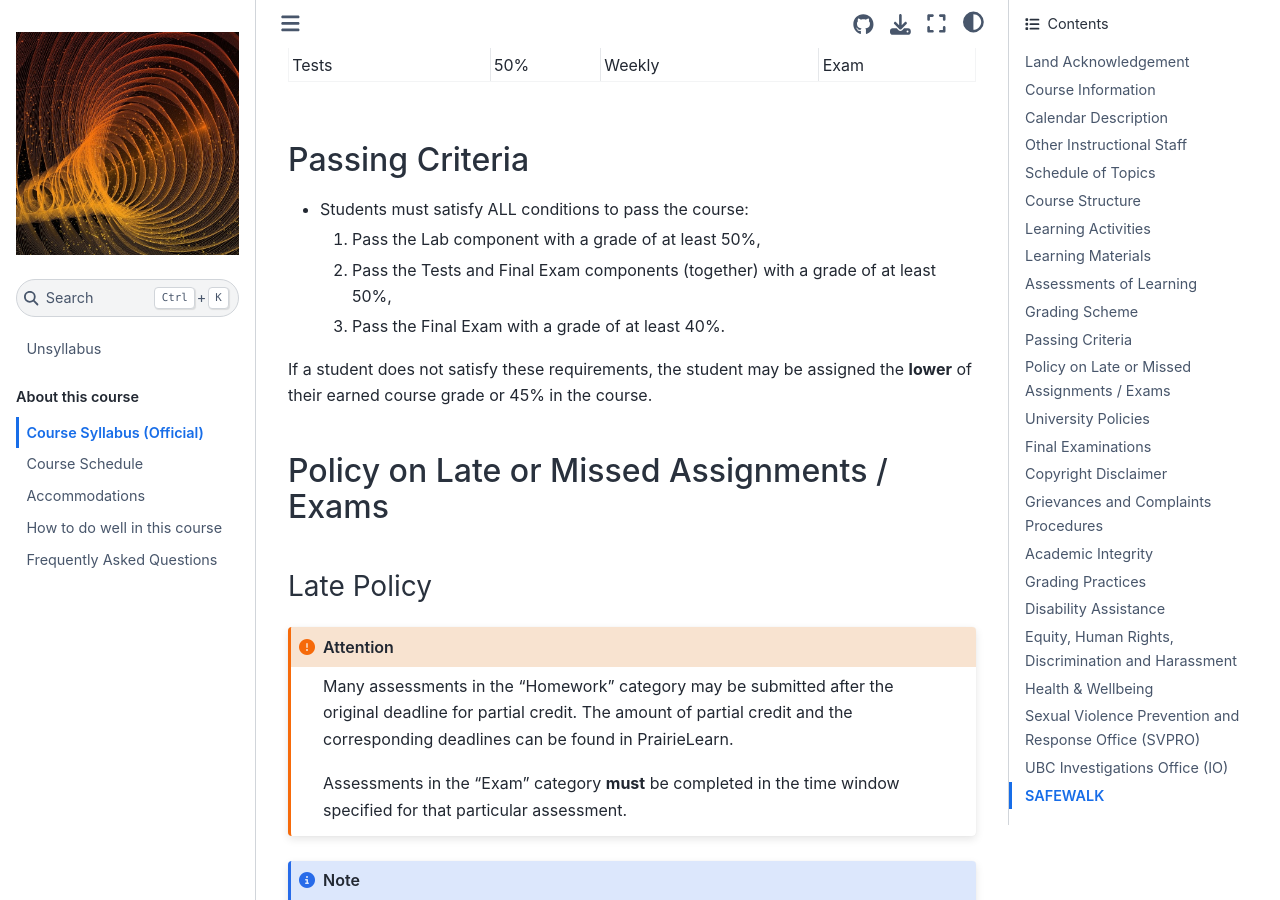
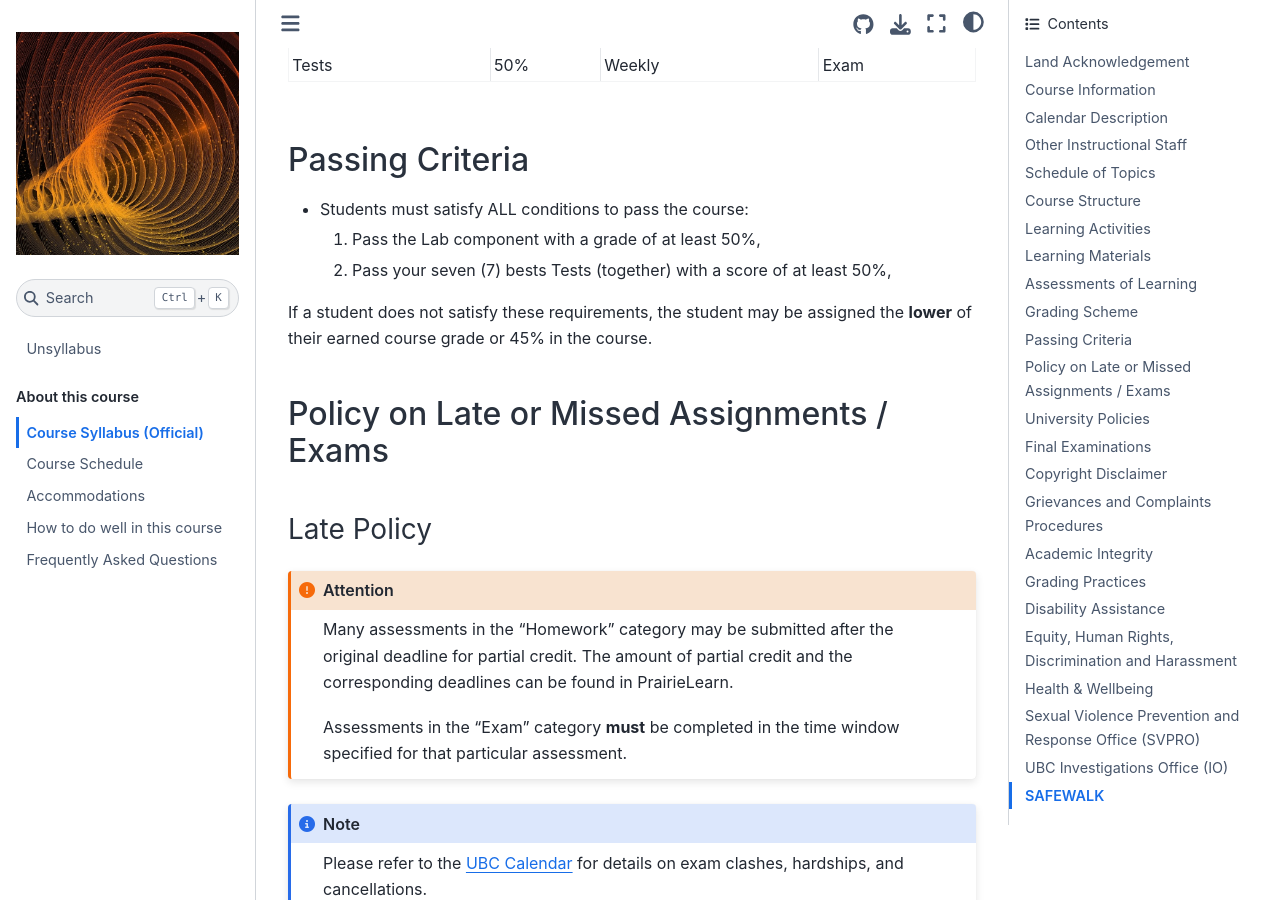
Before and after one commit to UBC-CS/cpsc100, a Jupyter Book: the page built from about/syllabus.md, in a window 1280 px wide and 900 px high, scrolled down 3909 px. Built offline with Jupyter Book 1.0.4 settings and Sphinx 7.4.7 and the Sphinx Book theme 1.1.4, drawn with Linux system fonts in a browser that asks for light colours.

Commit message:
fix passing requirements

```diff
--- a/about/syllabus_bits/passing_requirement.md
+++ b/about/syllabus_bits/passing_requirement.md
@@ -1,6 +1,5 @@
 - Students must satisfy ALL conditions to pass the course:
     1. Pass the Lab component with a grade of at least 50%,
-    1. Pass the Tests and Final Exam components (together) with a grade of at least 50%,
-    1. Pass the Final Exam with a grade of at least 40%.
+    2. Pass your seven (7) bests Tests  (together) with a score of at least 50%,
 
 If a student does not satisfy these requirements, the student may be assigned the **lower** of their earned course grade or 45% in the course.
```
